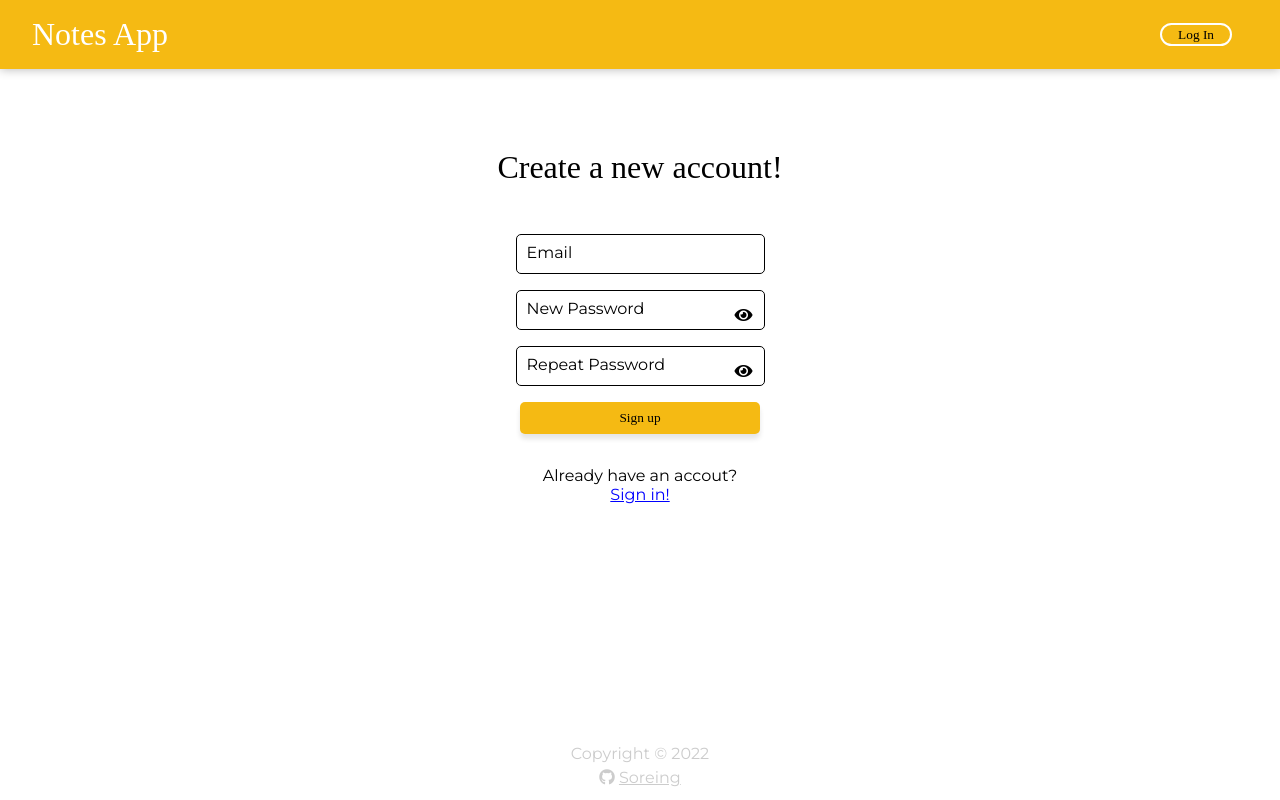
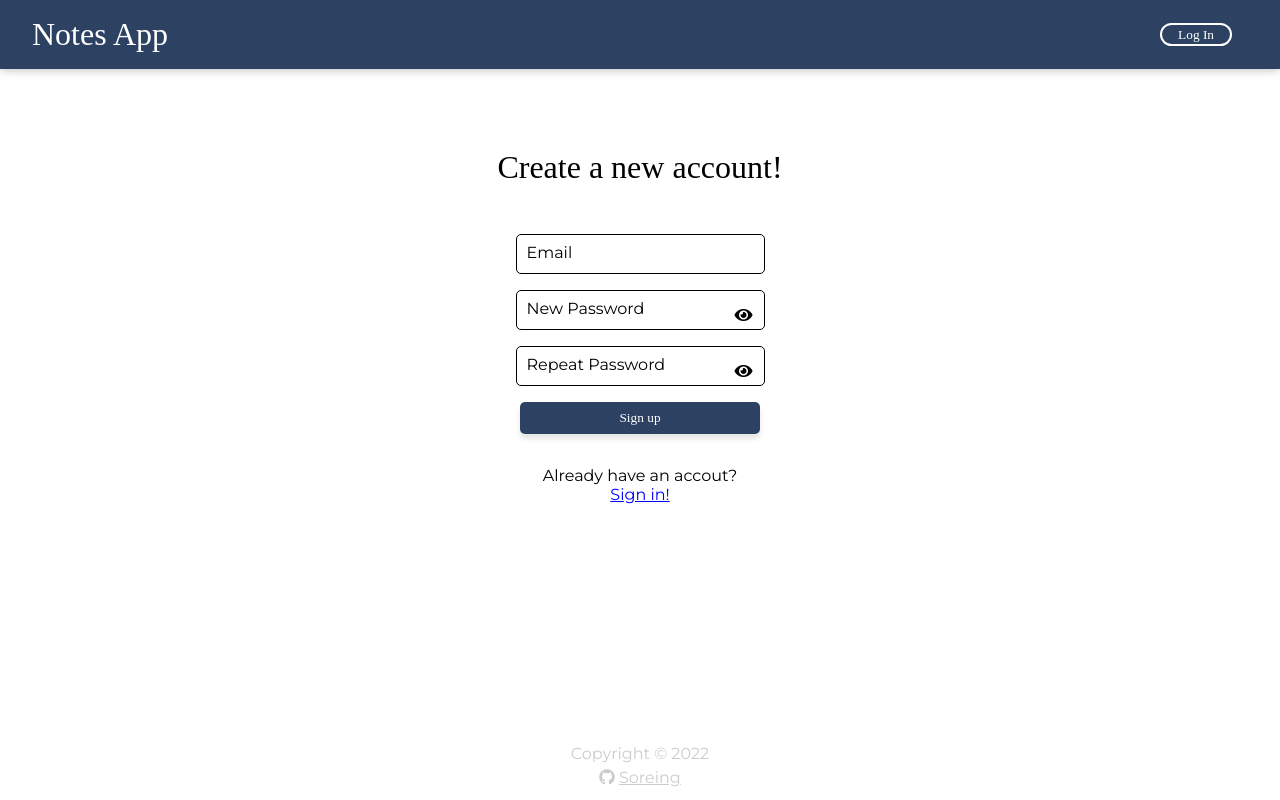
Before and after one commit to Soreing/react-keeper-app, a React app: page /register in a window 1280 px wide. Built offline with nearby package versions, Linux system fonts and the light colour scheme; a web font is replaced by a local one.

Commit message:
Change theme color from yellow to blue

```diff
--- a/Frontend/src/assets/styles/components/Header.css
+++ b/Frontend/src/assets/styles/components/Header.css
@@ -1,5 +1,5 @@
 header{
-    background-color: #f5ba13;
+    background-color: #2D4263;
     padding: 16px 32px;
     box-shadow: 0 0 10px 0 rgba(0,0,0,0.3);
 
@@ -34,5 +34,6 @@ header h1{
     border: 2px white solid;
     border-radius: 1rem;
 
+    color: #ffffff;
     font-family: "McLaren", cursive;
 }
--- a/Frontend/src/assets/styles/components/InputNote.css
+++ b/Frontend/src/assets/styles/components/InputNote.css
@@ -52,7 +52,7 @@
     height: 2rem;
 
     color: #fff;
-    background-color: #f5ba13;
+    background-color: #2D4263;
     border: none;
     border-radius: 50%;
 }
--- a/Frontend/src/assets/styles/components/Note.css
+++ b/Frontend/src/assets/styles/components/Note.css
@@ -32,11 +32,9 @@
 
     background-color: transparent;
     font-weight: bold;
-    color: #e2ac15;
-
-    border: 1px solid transparent;
+    color: #2D4263;
 }
 
 .note .delete-button:hover{
-    border: 1px solid rgba(0,0,0,0.2);
+    text-shadow: 2px 2px 2px rgba(0,0,0,0.2);
 }
--- a/Frontend/src/assets/styles/index.css
+++ b/Frontend/src/assets/styles/index.css
@@ -70,12 +70,12 @@ button{
     width: 15rem;
     height: 2rem;
 
-    background-color: #f5ba13;
+    background-color: #2D4263;
     outline: none;
     border: none;
     border-radius: 5px;
 
-    color: #000;
+    color: #ffffff;
     font-family: "McLaren", cursive;
     font-weight: 200;
 
```
Also changed, not shown: 1 other file (tests, documents, lock files or other folders).
